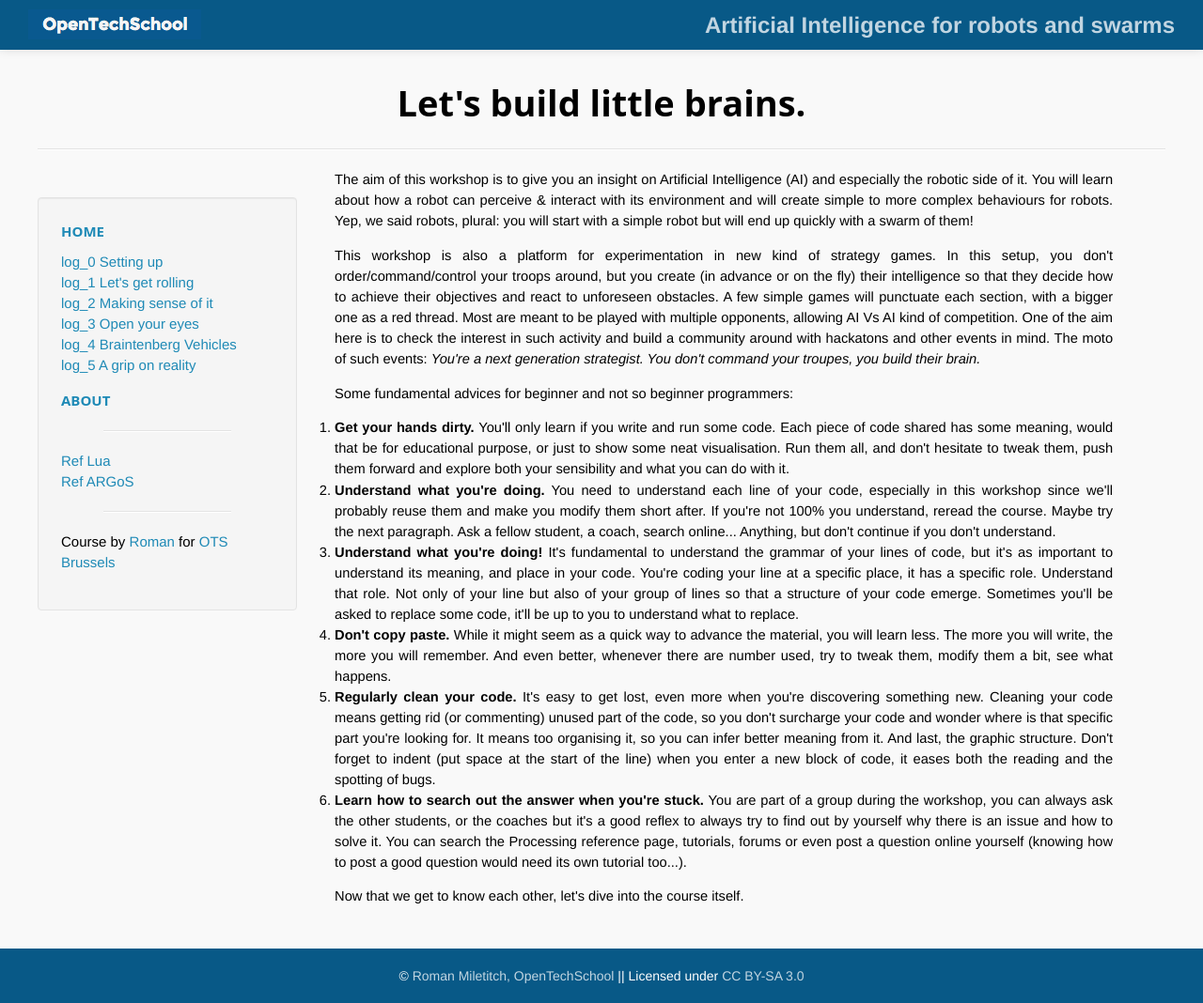
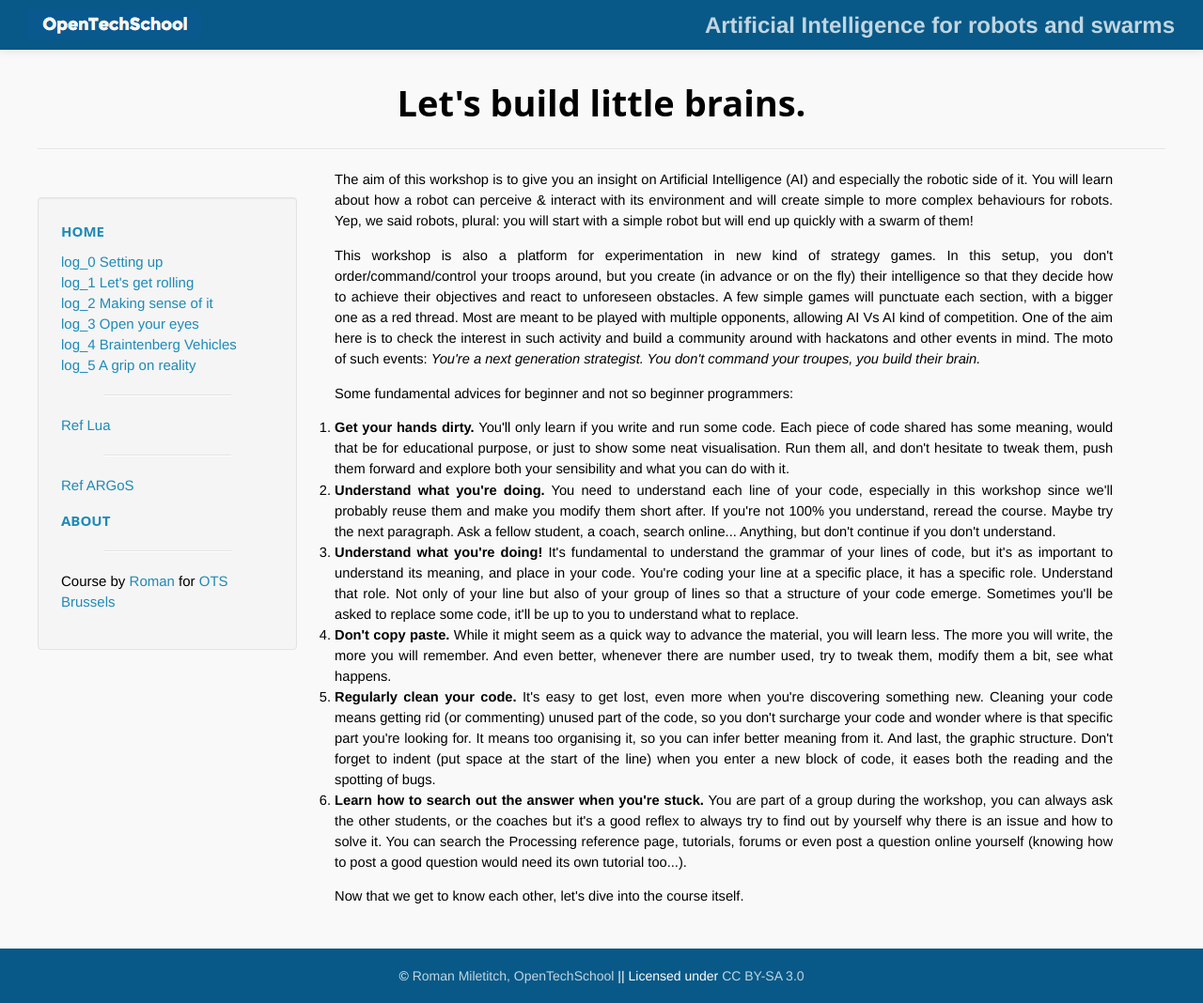
Before and after one commit to OpenTechSchool-Brussels/AI-for-robots-and-swarms, a Jekyll site: the page built from index.html, in a window 1280 px wide. Shown: the whole page at 94% size. Built offline with Jekyll 4.4.1, drawn with Linux system fonts in a browser that asks for light colours; Markdown is read by kramdown in place of the engine named in the settings.

Commit message:
Update default.html

```diff
--- a/_layouts/default.html
+++ b/_layouts/default.html
@@ -35,14 +35,14 @@
                 {% for i in (0..site.pages.size) %} {% for post in site.pages %} {% if post.num == i %}
                     <li><a href="{{ site.baseurl }}{{ post.url }}">log_{{post.num}} {{ post.title }}</a></li>
                 {% endif %} {% endfor %} {% endfor %}
+
+	    <center><hr width="60%"/></center>
+            	<li><a href="{{ site.baseurl }}/ref_lua.html">Ref Lua</a></li>
+            	<center><hr width="60%"/></center>
+            	<li><a href="{{ site.baseurl }}/ref_argos.html">Ref ARGoS</a></li>
             </ul>
 
             <a href="{{ site.baseurl }}/about.html">About</a>
-	    <center><hr width="60%"/></center>
-            <ul>
-            	<li><a href="{{ site.baseurl }}/ref_lua.html">Ref Lua</a></li>
-            	<li><a href="{{ site.baseurl }}/ref_argos.html">Ref ARGoS</a></li>
-            </ul>
 	    <center><hr width="60%"/></center>
             <p class="madeBy">
                 Course by {% for author in site.data.authors %} <a href="{{ site.baseurl }}/about.html#{{ author.firstname }}"> {{ author.firstname }} </a> {% unless forloop.last %} & {% endunless %} {% endfor %} for <a href="http://www.opentechschool.org/brussels/">OTS Brussels</a>
```
